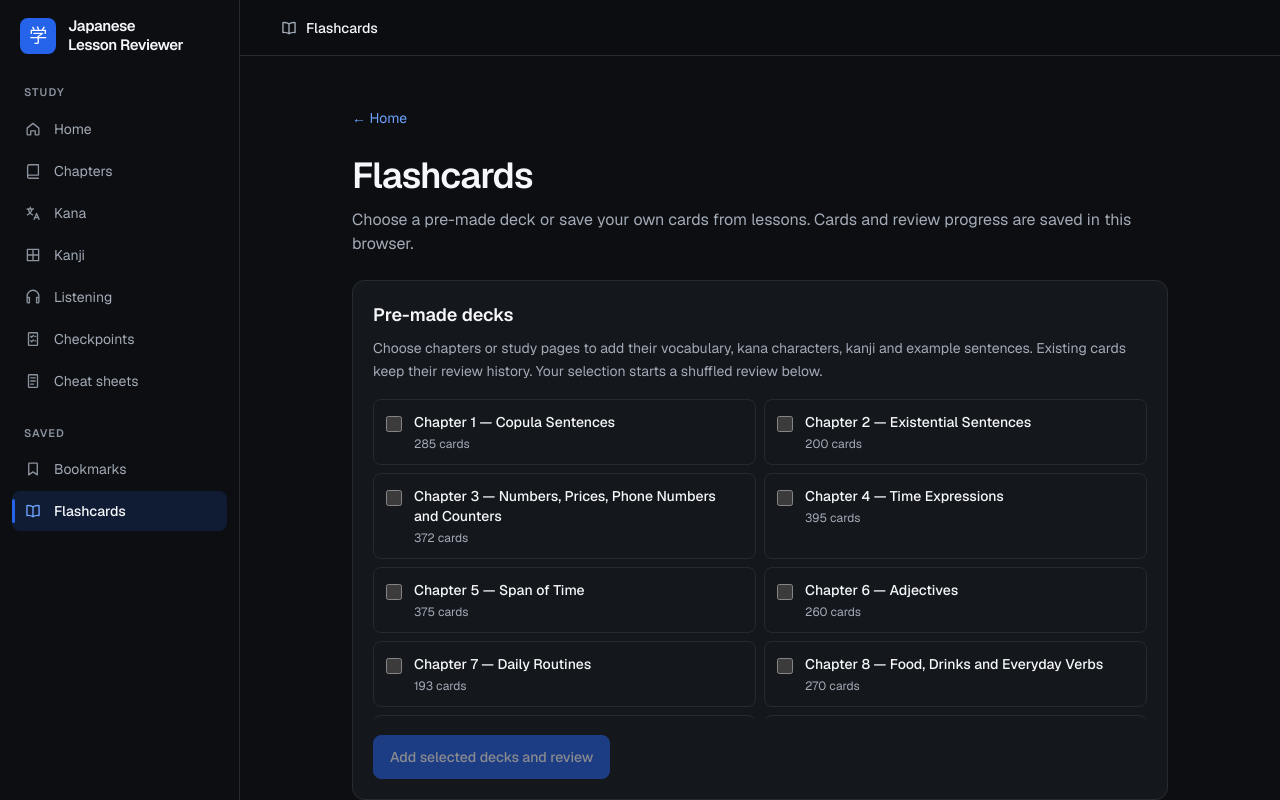
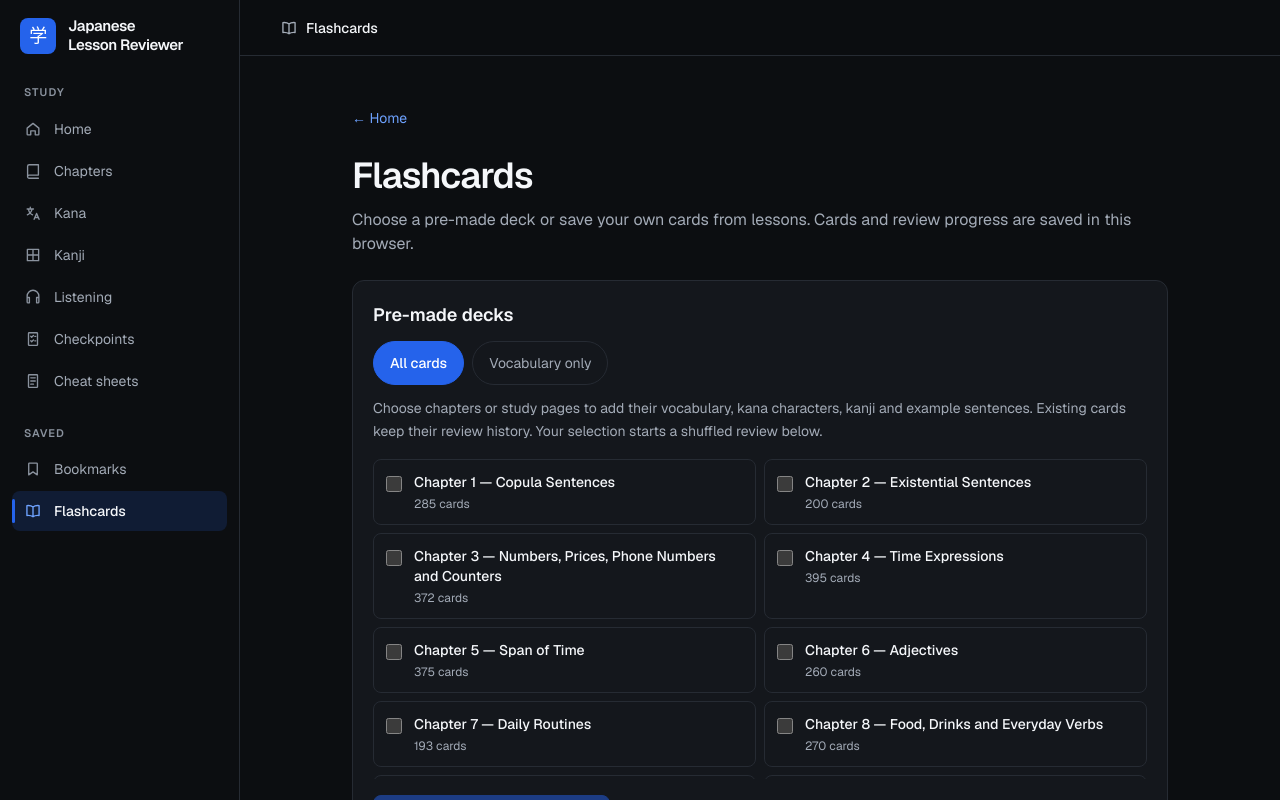
Before and after one commit to jmacaday0923/japanese-reviewer, a Next.js app: page /flashcards in a window 1280 px wide. Shown: the top 800 px of the page. Built offline with nearby package versions, Linux system fonts and the light colour scheme.

Commit message:
Add vocabulary-only pre-made flashcard decks for each chapter

```diff
--- a/src/components/FlashcardDeckPicker.tsx
+++ b/src/components/FlashcardDeckPicker.tsx
@@ -1,47 +1,79 @@
 "use client";
-import { useRef, useState } from "react";
+import { useId, useRef, useState, type KeyboardEvent } from "react";
 import { parseFlashcardDeck, type FlashcardDeckInfo, type FlashcardDraft } from "@/lib/flashcards";
+
+// Two kinds of pre-made deck, one tab each. A selection can mix decks from both tabs.
+const TABS = [
+  { label: "All cards", vocabularyOnly: false, description: "Choose chapters or study pages to add their vocabulary, kana characters, kanji and example sentences." },
+  { label: "Vocabulary only", vocabularyOnly: true, description: "Choose chapters to add only their vocabulary words, without the lesson sentences. These are the same word cards as in the full chapter decks." },
+];
 
 export default function FlashcardDeckPicker({ decks, onStart }: {
   decks: FlashcardDeckInfo[]; onStart: (drafts: FlashcardDraft[], keys: string[]) => string;
 }) {
   const [selected, setSelected] = useState<string[]>([]);
+  const [tab, setTab] = useState(0);
   const [busy, setBusy] = useState(false);
   const [message, setMessage] = useState("");
   const [error, setError] = useState("");
   const pending = useRef(false);
+  const tabs = useRef<(HTMLButtonElement | null)[]>([]);
+  const id = useId();
   async function start() {
     if (pending.current || !selected.length) return;
     pending.current = true; setBusy(true); setError(""); setMessage("");
-    const choices = decks.filter((deck) => selected.includes(deck.key));
+    const choices = decks.filter((deck) => selected.includes(deck.slug));
     try {
       const batches = await Promise.all(choices.map(async (deck) => {
         const response = await fetch("/flashcard-decks/" + encodeURIComponent(deck.slug));
         if (!response.ok) throw new Error("Could not load deck");
         return parseFlashcardDeck(await response.json(), deck.key);
       }));
-      setMessage(onStart(batches.flat(), choices.map((deck) => deck.key)));
+      setMessage(onStart(batches.flat(), [...new Set(choices.map((deck) => deck.key))]));
     } catch {
       setError("Could not load the selected decks. Nothing was added. Try again when your connection is available.");
     } finally { pending.current = false; setBusy(false); }
   }
+  function move(event: KeyboardEvent<HTMLButtonElement>, index: number) {
+    const last = TABS.length - 1;
+    const next = event.key === "ArrowRight" ? (index + 1) % TABS.length
+      : event.key === "ArrowLeft" ? (index + last) % TABS.length
+      : event.key === "Home" ? 0 : event.key === "End" ? last : null;
+    if (next === null) return;
+    event.preventDefault(); setTab(next); tabs.current[next]?.focus();
+  }
   return (
     <section aria-label="Pre-made decks" className="mt-6 rounded-card border border-border bg-surface p-4 sm:p-5">
       <h2 className="text-lg font-semibold">Pre-made decks</h2>
-      <p className="mt-2 text-sm leading-relaxed text-muted">Choose chapters or study pages to add their vocabulary, kana characters, kanji and example sentences. Existing cards keep their review history. Your selection starts a shuffled review below.</p>
-      <fieldset disabled={busy} className="mt-4">
-        <legend className="sr-only">Select pre-made decks</legend>
-        <div className="grid max-h-80 gap-2 overflow-y-auto sm:grid-cols-2">
-          {decks.map((deck) => <label key={deck.key} className="flex min-h-11 cursor-pointer items-start gap-3 rounded-control border border-border p-3 text-sm has-checked:border-accent-text has-checked:bg-accent-soft">
-            <input type="checkbox" checked={selected.includes(deck.key)} onChange={() => setSelected((keys) => keys.includes(deck.key) ? keys.filter((key) => key !== deck.key) : [...keys, deck.key])} className="mt-1 size-4 shrink-0 accent-accent" />
-            <span className="min-w-0"><span className="font-medium">{deck.label} — {deck.title}</span><span className="mt-1 block text-xs text-muted">{deck.count} cards</span></span>
-          </label>)}
+      <div role="tablist" aria-label="Deck type" className="mt-3 flex flex-wrap gap-2">
+        {TABS.map((item, index) => (
+          <button key={item.label} ref={node => { tabs.current[index] = node; }} type="button" role="tab"
+            id={id + "-tab-" + index} aria-controls={id + "-panel-" + index} aria-selected={tab === index}
+            tabIndex={tab === index ? 0 : -1} onClick={() => setTab(index)} onKeyDown={event => move(event, index)}
+            className={"min-h-11 rounded-full border px-4 text-sm " + (tab === index ? "border-accent bg-accent font-medium text-accent-foreground" : "border-border text-muted hover:bg-surface-raised")}>
+            {item.label}
+          </button>
+        ))}
+      </div>
+      {TABS.map((item, index) => (
+        <div key={item.label} role="tabpanel" id={id + "-panel-" + index} aria-labelledby={id + "-tab-" + index} hidden={tab !== index}>
+          <p className="mt-3 text-sm leading-relaxed text-muted">{item.description} Existing cards keep their review history. Your selection starts a shuffled review below.</p>
+          <fieldset disabled={busy} className="mt-4">
+            <legend className="sr-only">Select {item.label.toLowerCase()} decks</legend>
+            <div className="grid max-h-80 gap-2 overflow-y-auto sm:grid-cols-2">
+              {decks.filter((deck) => !!deck.vocabularyOnly === item.vocabularyOnly).map((deck) => <label key={deck.slug} className="flex min-h-11 cursor-pointer items-start gap-3 rounded-control border border-border p-3 text-sm has-checked:border-accent-text has-checked:bg-accent-soft">
+                <input type="checkbox" checked={selected.includes(deck.slug)} onChange={() => setSelected((slugs) => slugs.includes(deck.slug) ? slugs.filter((slug) => slug !== deck.slug) : [...slugs, deck.slug])} className="mt-1 size-4 shrink-0 accent-accent" />
+                <span className="min-w-0"><span className="font-medium">{deck.label} — {deck.title}</span><span className="mt-1 block text-xs text-muted">{deck.count} {deck.vocabularyOnly ? "words" : "cards"}</span></span>
+              </label>)}
+            </div>
+          </fieldset>
         </div>
-      </fieldset>
+      ))}
       <button type="button" disabled={busy || !selected.length} onClick={start}
         className="mt-4 min-h-11 rounded-control border border-accent bg-accent px-4 py-2 text-sm font-medium text-accent-foreground hover:bg-accent-hover disabled:opacity-50">
         {busy ? "Loading decks…" : "Add selected decks and review"}
       </button>
+      {selected.length > 0 && <p className="mt-2 text-xs text-muted">{selected.length} {selected.length === 1 ? "deck" : "decks"} selected</p>}
       {busy && <p role="status" className="mt-3 text-sm text-muted">Loading your selected decks…</p>}
       {message && <p role="status" className="mt-3 text-sm text-muted">{message}</p>}
       {error && <p role="alert" className="mt-3 text-sm text-muted">{error}</p>}
--- a/src/lib/flashcard-decks.ts
+++ b/src/lib/flashcard-decks.ts
@@ -19,10 +19,18 @@ function getBank() {
         drafts.push(...(item.flashcards ?? []).filter((draft): draft is FlashcardDraft => draft !== null));
       }
     }
-    const key = kind + ":" + page.ch;
-    return { info: { key, slug: kind + "-" + page.ch, label: label + " " + page.ch, title: page.title, count: new Set(drafts.map(flashcardId)).size },
-      deck: { version: 1 as const, key, drafts } };
-  }));
+    const key = kind + ":" + page.ch, slug = kind + "-" + page.ch;
+    const count = (items: FlashcardDraft[]) => new Set(items.map(flashcardId)).size;
+    const decks: { info: FlashcardDeckInfo; deck: FlashcardDeck }[] = [{ info: { key, slug, label: label + " " + page.ch, title: page.title, count: count(drafts) },
+      deck: { version: 1 as const, key, drafts } }];
+    // Chapters also get a words-only deck without the lesson sentences. Its cards are the
+    // same cards as the full deck's, so adding both never duplicates a card or its history.
+    const words = drafts.filter((draft) => draft.kind === "vocabulary");
+    if (kind === "chapter" && words.length) decks.push({
+      info: { key, slug: slug + "-vocabulary", label: label + " " + page.ch + " vocabulary", title: page.title, count: count(words), vocabularyOnly: true },
+      deck: { version: 1 as const, key, drafts: words } });
+    return decks;
+  })).flat();
   return bank;
 }
 export const getFlashcardDeckInfos = (): FlashcardDeckInfo[] => getBank().map((item) => item.info);
--- a/src/lib/flashcards.ts
+++ b/src/lib/flashcards.ts
@@ -145,7 +145,7 @@ export function bulkAddMessage(result: Omit<BulkAddResult, "data">): string {
   return result.added + " added · " + result.existing + " already saved" +
     (result.skipped ? " · " + result.skipped + " could not be added (deck full or invalid content)." : ".");
 }
-export type FlashcardDeckInfo = { key: string; slug: string; label: string; title: string; count: number };
+export type FlashcardDeckInfo = { key: string; slug: string; label: string; title: string; count: number; vocabularyOnly?: boolean };
 export type FlashcardDeck = { version: 1; key: string; drafts: FlashcardDraft[] };
 // Validate fetched decks atomically. A failed request or malformed deck imports nothing.
 export function parseFlashcardDeck(value: unknown, key: string): FlashcardDraft[] {
```
Also changed, not shown: 1 other file (tests, documents, lock files or other folders).
